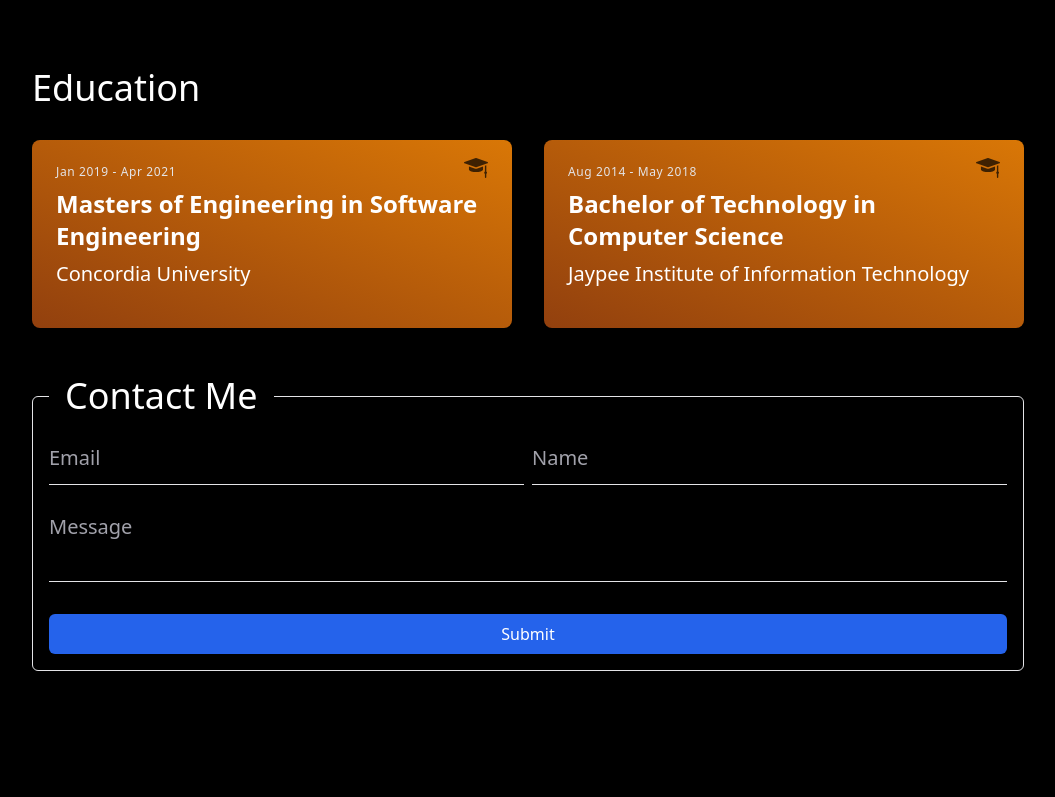
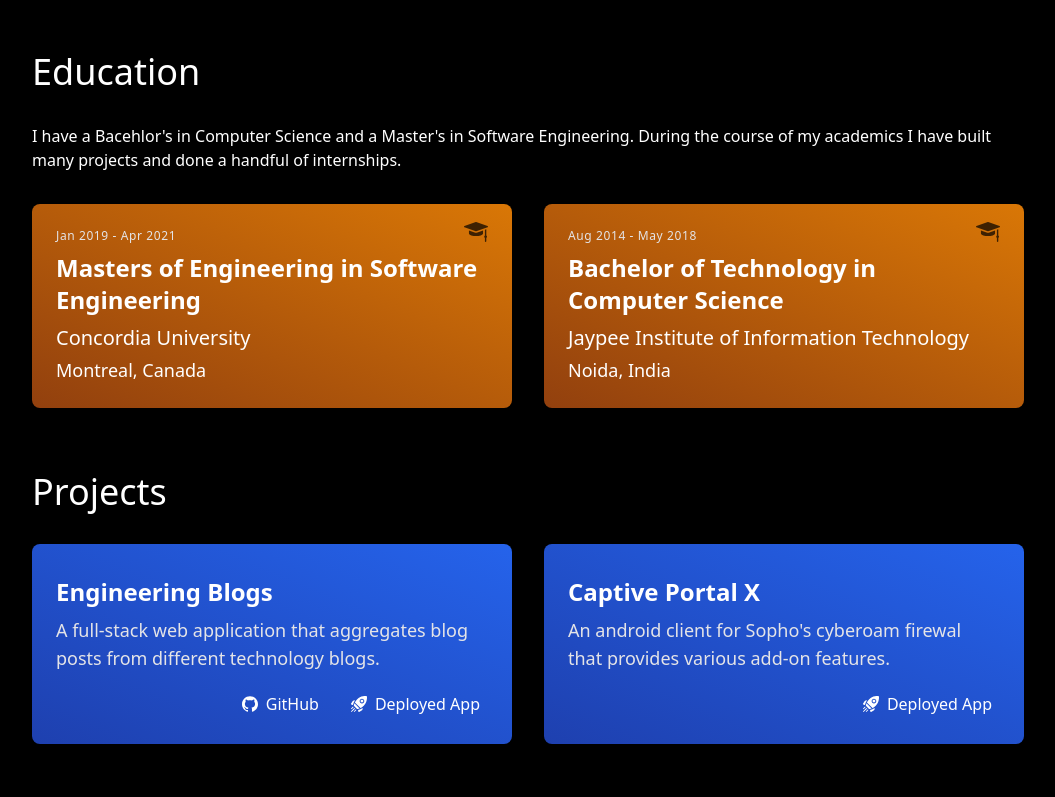
Before and after one commit to gurleensethi/gurleensethi.github.io, a Next.js app in the folder website/: page / in a window 1280 px wide. Shown: the part 1680-2477 px from the top of the page, without its empty margins (112-1167 px from the left). Before the commit the page ends 2399 px from the top, so only its background shows below. Built offline with nearby package versions, Linux system fonts and the light colour scheme.

Commit message:
feat: add projects section

```diff
--- a/website/components/education/Education.tsx
+++ b/website/components/education/Education.tsx
@@ -2,15 +2,16 @@
 import { EducationData } from "../../types";
 
 export type EducationProps = {
-  data: EducationData[];
+  data: EducationData;
 };
 
 export const Education: FC<EducationProps> = ({ data }) => {
   return (
     <div className="p-4 mb-8">
       <h1 className="text-4xl mb-8">Education</h1>
+      <p className="mb-8 text-md font-light">{data.summary}</p>
       <div className="grid md:grid-cols-2 gap-8">
-        {data.map((item, index) => {
+        {data.degrees.map((item, index) => {
           return (
             <div
               className={`relative flex flex-col bg-gradient-to-tr from-amber-800 to-amber-600 rounded-lg p-6 w-full h-full`}
@@ -19,10 +20,9 @@
               <div className="text-xs tracking-wider text-gray-200 mb-2">
                 {item.startDate} - {item.endDate}
               </div>
-              <div className="text-2xl font-bold mb-2">
-                {item.degree}
-              </div>
-              <div className="text-xl mb-4">{item.name}</div>
+              <div className="text-2xl font-bold mb-2">{item.degree}</div>
+              <div className="text-xl mb-1">{item.name}</div>
+              <div className="text-lg">{item.location}</div>
               <img
                 src="/images/graduation.svg"
                 className="opacity-70 h-6 absolute right-6 top-4"
--- a/website/components/experience/Experience.tsx
+++ b/website/components/experience/Experience.tsx
@@ -30,7 +30,7 @@
                   return (
                     <div
                       key={item.name}
-                      className="transition opacity-70 cursor-pointer flex flex-col justify-center items-center mr-6 last:mr-0"
+                      className="transition opacity-70 flex flex-col justify-center items-center mr-6 last:mr-0"
                     >
                       <img src={item.icon} className="h-6" />
                     </div>
--- /dev/null
+++ b/website/components/projects/Projects.tsx
@@ -0,0 +1,60 @@
+import { FC } from "react";
+import { ProjectsData } from "../../types";
+
+export type ProjectsProps = {
+  data: ProjectsData;
+};
+
+export const Projects: FC<ProjectsProps> = ({ data }) => {
+  return (
+    <div className="p-4 mb-8">
+      <h1 className="text-4xl mb-8">Projects</h1>
+      <div className="grid md:grid-cols-2 gap-8">
+        {data.projects.map((item, index) => {
+          return (
+            <div
+              key={index}
+              className={`flex flex-col bg-gradient-to-tr from-blue-800 to-blue-600 rounded-lg w-full h-full overflow-hidden`}
+            >
+              {/* <img
+                src={item.coverImage}
+                className="h-48 object-cover object-top relative filter"
+              /> */}
+              <div className="p-6 flex flex-col h-full">
+                <div className="text-xs tracking-wider text-gray-200 mb-2"></div>
+                <div className="text-2xl font-bold mb-2">{item.name}</div>
+                <div className="text-lg mb-4 text-gray-200 flex-1">
+                  {item.description}
+                </div>
+                <div className="flex justify-end">
+                  {item.github && (
+                    <a
+                      href={item.github}
+                      target="_blank"
+                      rel="noopeaner"
+                      className="transition flex bg-white-700 px-2 py-1 rounded-md items-center ml-4 hover:bg-black hover:bg-opacity-20"
+                    >
+                      <img src="/images/github.svg" className="h-4" />
+                      <p className="ml-2">GitHub</p>
+                    </a>
+                  )}
+                  {item.link && (
+                    <a
+                      href={item.link}
+                      target="_blank"
+                      rel="noopeaner"
+                      className="transition flex bg-white-700 px-2 py-1 rounded-md items-center ml-4 hover:bg-black hover:bg-opacity-20"
+                    >
+                      <img src="/images/rocket.svg" className="h-4" />
+                      <p className="ml-2">Deployed App</p>
+                    </a>
+                  )}
+                </div>
+              </div>
+            </div>
+          );
+        })}
+      </div>
+    </div>
+  );
+};
--- a/website/components/user-info/UserInfo.module.css
+++ b/website/components/user-info/UserInfo.module.css
@@ -1,6 +1,10 @@
 .hand-anim {
   display: inline-block;
   animation: hand-animation 0.5s ease-in-out 0s infinite alternate-reverse;
+}
+
+.animate-in {
+  animation: slide-up 1s ease-in-out 0s;
 }
 
 @keyframes hand-animation {
@@ -14,3 +18,13 @@
     transform-origin: 80% 80%;
   }
 }
+
+@keyframes slide-up {
+  from {
+    opacity: 0;
+  }
+
+  to {
+    opacity: 1;
+  }
+}
--- a/website/components/user-info/UserInfo.tsx
+++ b/website/components/user-info/UserInfo.tsx
@@ -16,7 +16,7 @@
   return (
     <>
       <div
-        className="p-8 flex flex-col justify-center items-center"
+        className={`p-8 flex flex-col justify-center items-center ${styles["animate-in"]}`}
         style={{ height }}
       >
         <h1 className="text-3xl mb-2 font-light">
--- a/website/data.json
+++ b/website/data.json
@@ -85,19 +85,41 @@
       }
     ]
   },
-  "education": [
+  "education": {
+    "summary": "I have a Bacehlor's in Computer Science and a Master's in Software Engineering. During the course of my academics I have built many projects and done a handful of internships.",
+    "degrees": [
       {
         "name": "Concordia University",
         "degree": "Masters of Engineering in Software Engineering",
         "startDate": "Jan 2019",
-      "endDate": "Apr 2021"
+        "endDate": "Apr 2021",
+        "location": "Montreal, Canada"
       },
       {
         "name": "Jaypee Institute of Information Technology",
         "degree": "Bachelor of Technology in Computer Science",
         "startDate": "Aug 2014",
-      "endDate": "May 2018"
+        "endDate": "May 2018",
+        "location": "Noida, India"
       }
-  ],
-  "projects": []
+    ]
+  },
+  "projects": {
+    "summary": "I have a Bacehlor's in Computer Science and a Master's in Software Engineering. During the course of my academics I have built many projects and done a handful of internships.",
+    "projects": [
+      {
+        "name": "Engineering Blogs",
+        "description": "A full-stack web application that aggregates blog posts from different technology blogs.",
+        "github": "https://github.com/gurleensethi/engineering-blogs",
+        "link": "https://engineeringblogs.herokuapp.com",
+        "coverImage": "/images/engineering-blogs.png"
+      },
+      {
+        "name": "Captive Portal X",
+        "description": "An android client for Sopho's cyberoam firewal that provides various add-on features.",
+        "link": "https://play.google.com/store/apps/details?id=com.thetechnocafe.gurleensethi.captiveportalx",
+        "coverImage": "/images/engineering-blogs.png"
       }
+    ]
+  }
+}
--- a/website/pages/index.tsx
+++ b/website/pages/index.tsx
@@ -3,6 +3,7 @@
 import { ContactForm } from "../components/contact-form/ContactForm";
 import { Education } from "../components/education/Education";
 import { Experience } from "../components/experience/Experience";
+import { Projects } from "../components/projects/Projects";
 import { UserInfo } from "../components/user-info/UserInfo";
 import { PortfolioData } from "../types";
 import { getPortfolioData } from "../utils/get-portfilio-data";
@@ -18,11 +19,12 @@
     <div>
       <UserInfo info={user} />
       <Experience data={experience} />
-      <p className="w-full p-4 text-center opacity-40 text-xl my-12">
+      <p className="w-full p-6 text-center opacity-40 text-xl my-8">
         I am not a designer, but I love clean designs{" "}
-        <span className="text-base animate-pulse inline-block">🤍</span>
+        <span className="text-sm animate-pulse inline-block">🤍</span>
       </p>
       <Education data={education} />
+      <Projects data={projects} />
       <ContactForm />
     </div>
   );
--- a/website/types.ts
+++ b/website/types.ts
@@ -28,15 +28,34 @@
 }
 
 export interface EducationData {
+  summary: string;
+  degrees: DegreeData[];
+}
+
+export interface DegreeData {
   name: string;
   degree: string;
   startDate: string;
   endDate: string;
+  location: string;
+}
+
+export interface ProjectsData {
+  summary: string;
+  projects: ProjectData[];
+}
+
+export interface ProjectData {
+  name: string;
+  description: string;
+  coverImage: string;
+  github?: string;
+  link?: string;
 }
 
 export interface PortfolioData {
   user: GeneralInfo;
   experience: ExperienceData;
-  education: EducationData[];
-  projects: {}[];
+  education: EducationData;
+  projects: ProjectsData;
 }
```
Also changed, not shown: website/public/images/rocket.svg (added), 1 other file (tests, documents, lock files or other folders). Lines whose indentation alone changed are shown as unchanged.
